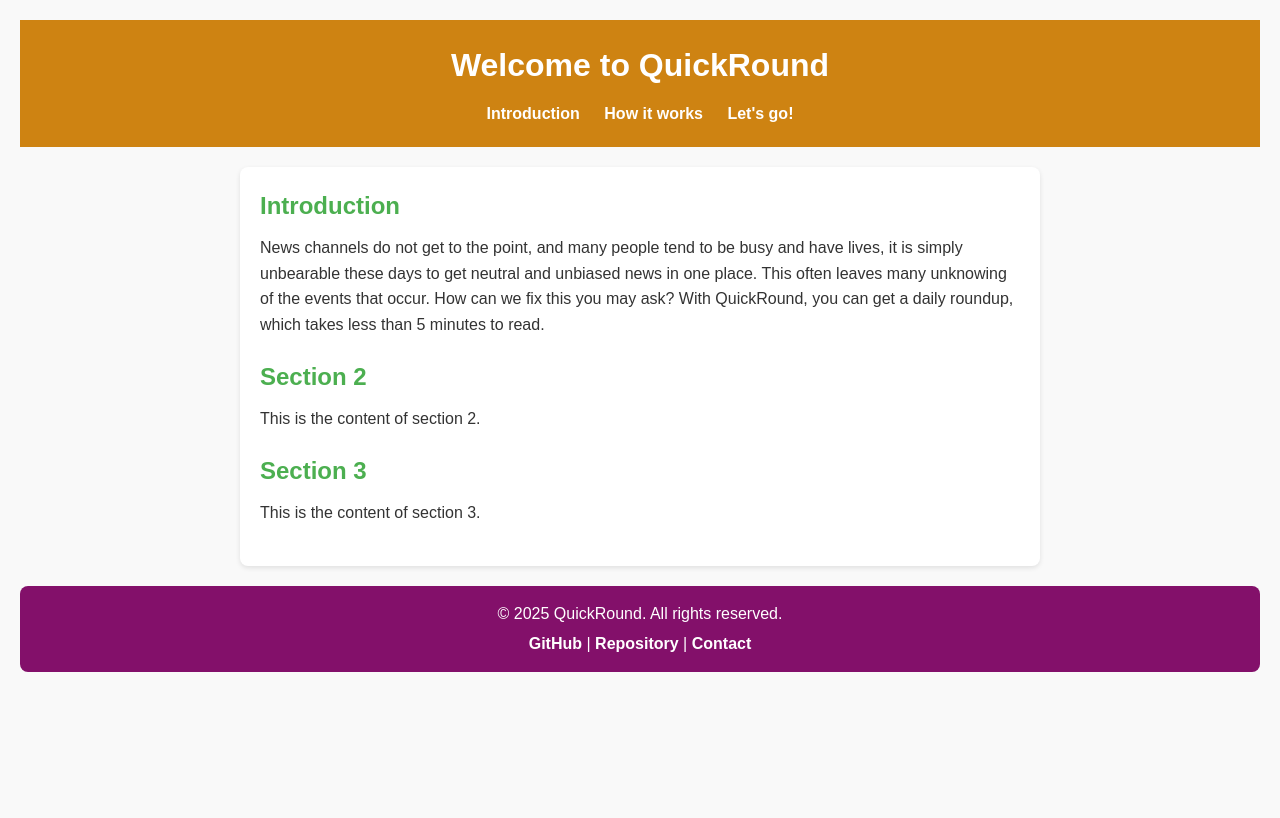
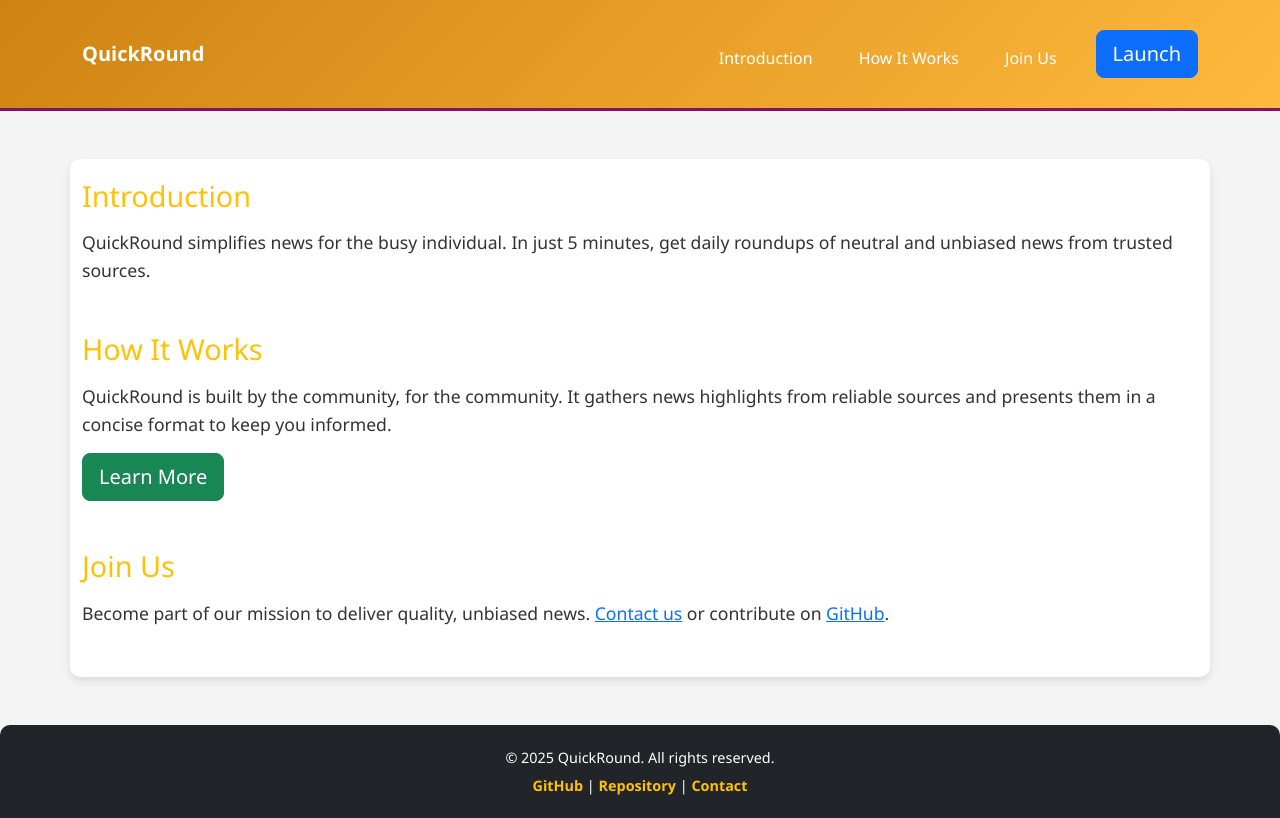
Before and after one commit to QuickRound/quickround.github.io, a plain HTML site: page index.html in a window 1280 px wide. Drawn offline with nearby package versions, Linux system fonts and the light colour scheme.

Commit message:
Bootstrapped, menu, added

```diff
--- a/index.html
+++ b/index.html
@@ -3,50 +3,75 @@
 <head>
     <meta charset="UTF-8">
     <meta name="viewport" content="width=device-width, initial-scale=1.0">
-    <meta name="description" content="QuickRound is the new medium for news. Get neutral, unbiased and high-quality news from different sources. QuickRound is maintained by the open-source community.">
+    <meta name="description" content="QuickRound is the new medium for news. Get neutral, unbiased, and high-quality news from different sources. QuickRound is maintained by the open-source community.">
     <meta name="author" content="QuickRound">
     <meta name="keywords" content="HTML, template, example, basic structure">
     <title>QuickRound</title>
-    <link rel="stylesheet" href="src/css/styles.css"> <!-- Link to an external CSS file -->
+    <!-- Bootstrap CSS -->
+    <link href="https://cdn.jsdelivr.net/npm/bootstrap@5.3.0/dist/css/bootstrap.min.css" rel="stylesheet">
+    <link rel="stylesheet" href="src/css/styles.css"> <!-- Custom styles -->
 </head>
 <body>
-    <header>
-        <h1>Welcome to QuickRound</h1>
-        <nav>
-            <ul>
-                <li><a href="#section1">Introduction</a></li>
-                <li><a href="#section2">How it works</a></li>
-                <li><a href="#section3">Let's go!</a></li>
-            </ul>
-        </nav>
+    <!-- Header and Navbar -->
+    <header class="bg-warning text-white">
+        <div class="container">
+            <nav class="navbar navbar-expand-lg navbar-light">
+                <a class="navbar-brand fw-bold text-white" href="#">QuickRound</a>
+                <!-- Toggle button for collapsing navbar -->
+                <button class="navbar-toggler" type="button" data-bs-toggle="collapse" data-bs-target="#navbarNav" aria-controls="navbarNav" aria-expanded="true" aria-label="Toggle navigation">
+                    <span class="navbar-toggler-icon"></span>
+                </button>
+                <div class="collapse navbar-collapse show" id="navbarNav">
+                    <ul class="navbar-nav ms-auto">
+                        <li class="nav-item">
+                            <a class="nav-link text-white" href="#section1">Introduction</a>
+                        </li>
+                        <li class="nav-item">
+                            <a class="nav-link text-white" href="#section2">How It Works</a>
+                        </li>
+                        <li class="nav-item">
+                            <a class="nav-link text-white" href="#section3">Join Us</a>
+                        </li>
+                    </ul>
+                    <a href="roundup/2025" class="btn btn-primary btn-lg ms-3">Launch</a>
+                </div>
+            </nav>
+        </div>
     </header>
 
-    <main>
-        <section id="section1">
-            <h2>Introduction</h2>
-            <p>News channels do not get to the point, and many people tend to be busy and have lives, it is simply unbearable these days to get neutral and unbiased news in one place. This often leaves many unknowing of the events that occur. How can we fix this you may ask? With QuickRound, you can get a daily roundup, which takes less than 5 minutes to read.</p>
+    <!-- Main Content -->
+    <main class="container my-5">
+        <section id="section1" class="mb-5">
+            <h2 class="text-warning">Introduction</h2>
+            <p>QuickRound simplifies news for the busy individual. In just 5 minutes, get daily roundups of neutral and unbiased news from trusted sources.</p>
         </section>
 
-        <section id="section2">
-            <h2>Section 2</h2>
-            <p>This is the content of section 2.</p>
+        <section id="section2" class="mb-5">
+            <h2 class="text-warning">How It Works</h2>
+            <p>QuickRound is built by the community, for the community. It gathers news highlights from reliable sources and presents them in a concise format to keep you informed.</p>
+            <button class="btn btn-success btn-lg" onclick="learnMore()">Learn More</button>
         </section>
 
         <section id="section3">
-            <h2>Section 3</h2>
-            <p>This is the content of section 3.</p>
+            <h2 class="text-warning">Join Us</h2>
+            <p>Become part of our mission to deliver quality, unbiased news. <a href="src/html/contact.html">Contact us</a> or contribute on <a href="https://github.com/QuickRound/quickround.github.io" target="_blank">GitHub</a>.</p>
         </section>
     </main>
 
-    <footer>
-        <p>&copy; 2025 QuickRound. All rights reserved.</p>
-        <p>
-            <a href="https://github.com/QuickRound" target="_blank">GitHub</a> |
-            <a href="https://github.com/QuickRound/quickround.github.io" target="_blank">Repository</a> |
-            <a href="src/html/contact.html">Contact</a>
-        </p>
+    <!-- Footer -->
+    <footer class="bg-dark text-white py-3">
+        <div class="container text-center">
+            <p>&copy; 2025 QuickRound. All rights reserved.</p>
+            <p>
+                <a href="https://github.com/QuickRound" target="_blank" class="text-warning text-decoration-none">GitHub</a> |
+                <a href="https://github.com/QuickRound/quickround.github.io" target="_blank" class="text-warning text-decoration-none">Repository</a> |
+                <a href="src/html/contact.html" class="text-warning text-decoration-none">Contact</a>
+            </p>
+        </div>
     </footer>
 
-    <script src="src/js/script.js"></script> <!-- Link to an external JavaScript file -->
+    <!-- Bootstrap JavaScript -->
+    <script src="https://cdn.jsdelivr.net/npm/bootstrap@5.3.0/dist/js/bootstrap.bundle.min.js"></script>
+    <script src="src/js/script.js"></script> <!-- Custom JavaScript -->
 </body>
 </html>
--- a/src/css/styles.css
+++ b/src/css/styles.css
@@ -6,84 +6,106 @@
 }
 
 body {
-    font-family: Bahnschrift, sans-serif;
+    font-family: 'Segoe UI', Tahoma, Geneva, Verdana, sans-serif;
     line-height: 1.6;
     color: #333;
-    background-color: #f9f9f9;
-    padding: 20px;
+    background-color: #f4f4f4;
 }
 
 /* Header Styles */
 header {
-    background: #ce8312;
+    background: linear-gradient(135deg, #ce8312, #ffba3d);
     color: white;
     padding: 20px 10px;
     text-align: center;
+    border-bottom: 3px solid #83106a;
 }
 
 header h1 {
+    font-size: 2.5rem;
     margin-bottom: 10px;
 }
 
 nav ul {
     list-style: none;
-    padding: 0;
+    margin-top: 10px;
 }
 
 nav ul li {
     display: inline;
-    margin: 0 10px;
+    margin: 0 15px;
 }
 
 nav ul li a {
     color: white;
     text-decoration: none;
     font-weight: bold;
+    transition: color 0.3s;
 }
 
 nav ul li a:hover {
+    color: #f9f9f9;
     text-decoration: underline;
 }
 
 /* Main Section Styles */
 main {
-    max-width: 800px;
-    margin: 20px auto;
-    background: rgb(255, 255, 255);
+    max-width: 900px;
+    margin: 30px auto;
+    background: white;
     padding: 20px;
-    border-radius: 8px;
-    box-shadow: 0 2px 5px rgba(0, 0, 0, 0.1);
+    border-radius: 10px;
+    box-shadow: 0 4px 8px rgba(0, 0, 0, 0.1);
 }
 
 section {
-    margin-bottom: 20px;
+    margin-bottom: 30px;
 }
 
 section h2 {
-    margin-bottom: 10px;
-    color: #4CAF50;
+    font-size: 1.8rem;
+    margin-bottom: 15px;
+    color: #ce8312;
 }
 
 section p {
-    margin-bottom: 10px;
+    font-size: 1.1rem;
+    margin-bottom: 15px;
+}
+
+/* Button Styles */
+button {
+    background: #4CAF50;
+    color: white;
+    border: none;
+    padding: 10px 20px;
+    border-radius: 5px;
+    cursor: pointer;
+    font-size: 1rem;
+    transition: background 0.3s;
+}
+
+button:hover {
+    background: #358a3a;
 }
 
 /* Footer Styles */
 footer {
-    text-align: center;
-    padding: 10px 0;
     background: #83106a;
     color: white;
-    margin-top: 20px;
-    border-radius: 8px;
+    text-align: center;
+    padding: 15px 0;
+    border-top-left-radius: 10px;
+    border-top-right-radius: 10px;
 }
 
 footer p {
     margin: 5px 0;
+    font-size: 0.9rem;
 }
 
 footer a {
-    color: white;
+    color: #ffba3d;
     text-decoration: none;
     font-weight: bold;
 }
@@ -92,33 +114,18 @@ footer a:hover {
     text-decoration: underline;
 }
 
-/* Button Styles */
-button {
-    background: #4CAF50;
-    color: white;
-    border: none;
-    padding: 10px 20px;
-    border-radius: 4px;
-    cursor: pointer;
-    font-size: 16px;
-}
-
-button:hover {
-    background: #0b44b7;
-}
-
 /* Responsive Design */
 @media (max-width: 768px) {
-    body {
-        padding: 10px;
+    nav ul li {
+        display: block;
+        margin: 10px 0;
     }
 
-    header, main, footer {
+    main {
         padding: 15px;
     }
 
-    nav ul li {
-        display: block;
-        margin: 5px 0;
+    header h1 {
+        font-size: 2rem;
     }
 }
--- a/src/js/script.js
+++ b/src/js/script.js
@@ -1,5 +1,5 @@
-<<<<<<< HEAD
-console.log("Hello there!");
-=======
-console.log("hello world")
->>>>>>> ab8beeccd8fd6283d4d88c46499a3f42e14d7964
+function learnMore() {
+    alert("QuickRound gathers and curates unbiased news from reliable sources, ensuring you stay informed in under 5 minutes!");
+}
+
+console.log("Welcome to QuickRound!");
```
Also changed, not shown: 1 other file.
